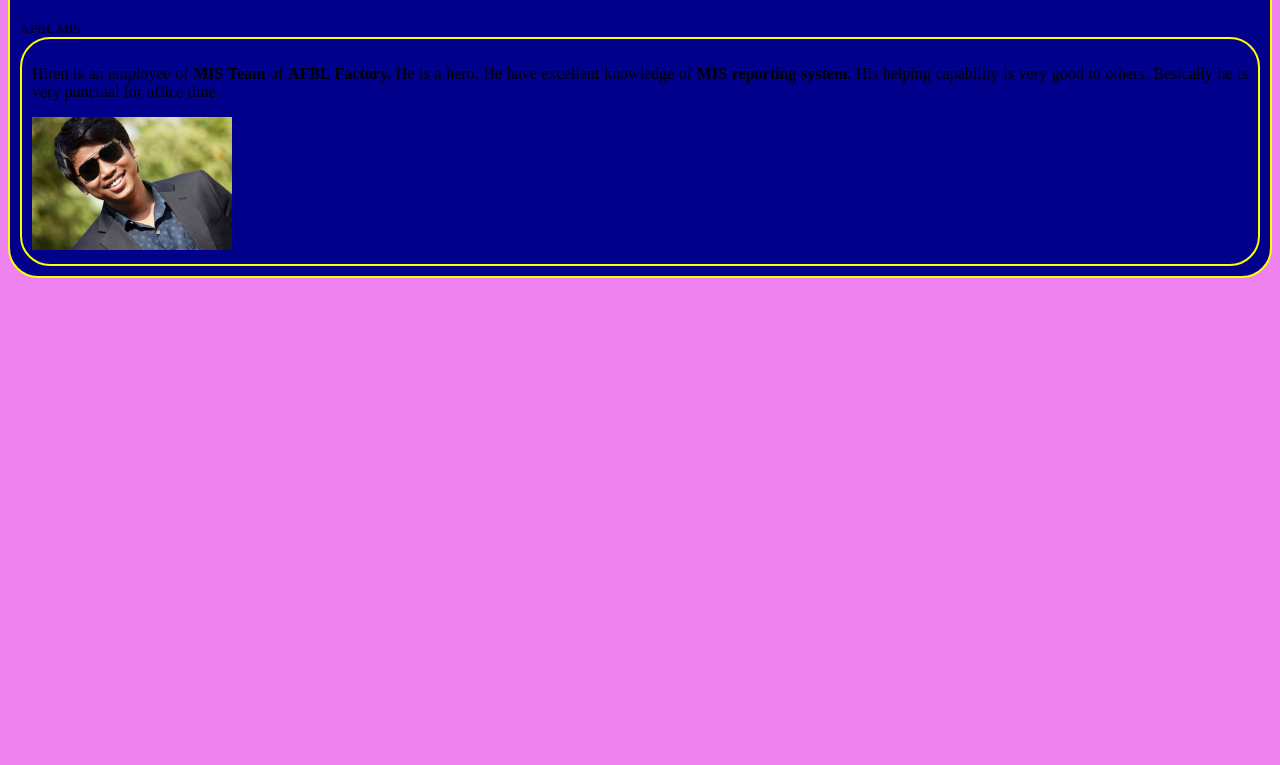
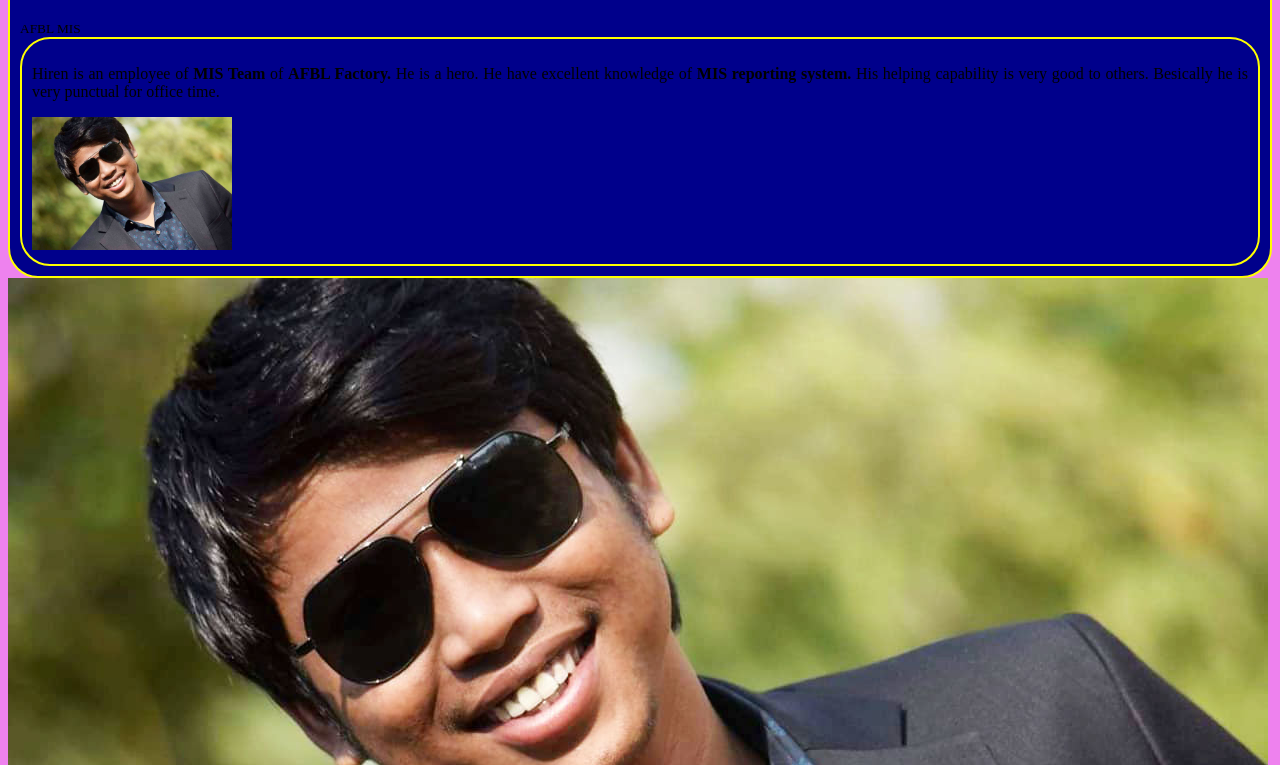
Before and after one commit to sujoykarnel/my-first-repo, a plain HTML site: page index.html in a window 1280 px wide. Shown: the part 187-952 px from the top of the page. Before the commit the page ends 800 px from the top, so only its background shows below. Drawn offline with Linux system fonts and the light colour scheme.

Commit message:
hiren pic add

```diff
--- a/index.html
+++ b/index.html
@@ -18,10 +18,12 @@
         <div class="hiren_data">
             <p>Hiren is an employee of <b>MIS Team</b> of <b>AFBL Factory.</b> He is a hero. He have excellent knowledge
                 of <b>MIS reporting system.</b> His helping capability is very good to others. Besically he is very
-                punctual for office time.</p>
+                punctual for office time.
+            </p>
             <img src="images/hiren.jpg" alt="Picture of Hiren Chandro" width="200px">
         </div>
     </div>
+    <img src="/images/hiren.jpg" alt="Hiren">
 
 </body>
 
```
